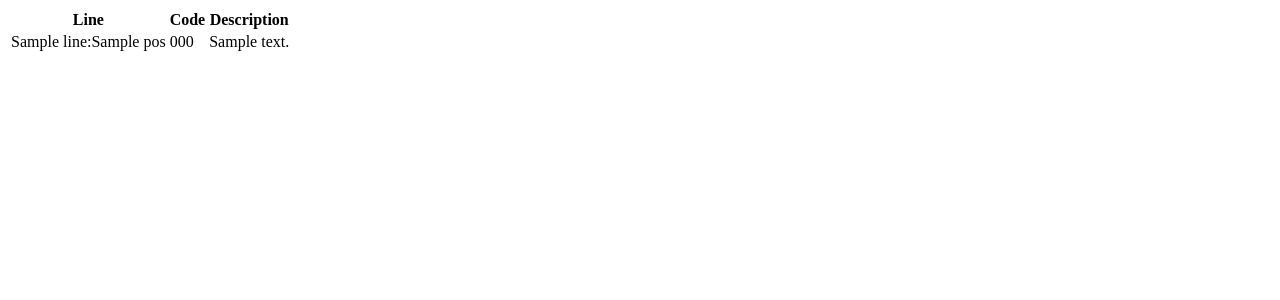
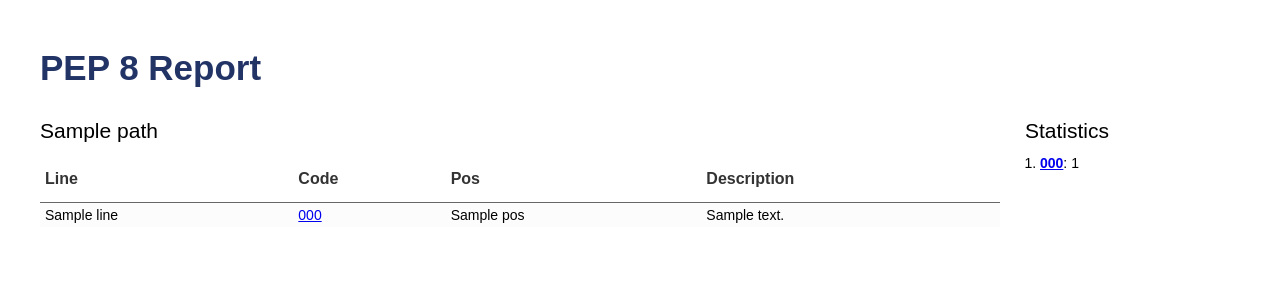
Before and after one commit to myth/pepper8, a Python web app: template pepper8/templates/base.html in a window 1280 px wide. Shown: the top 300 px of the page. Run offline with Jinja, Linux system fonts and the light colour scheme; the template is opened without the code that fills it: most values are stand-ins (such as "Sample title", 1, 10 or a date in 2020).

Commit message:
HTML template output and TeamCity build messages.

```diff
--- a/pepper8/parser.py
+++ b/pepper8/parser.py
@@ -39,16 +39,12 @@ class Parser(object):
                 path, line, char = path.split(':')[:3]
 
                 if not re.match(POSITION, line):
-                    print(line)
                     continue
                 if not re.match(POSITION, char):
-                    print(char)
                     continue
                 if not re.match(ERROR_CODE, code):
-                    print(code)
                     continue
                 if not re.match(FILEPATH, path):
-                    print(path)
                     continue
 
             except IndexError:
--- a/pepper8/templates/base.html
+++ b/pepper8/templates/base.html
@@ -3,27 +3,172 @@
 <head>
     <meta charset="UTF-8">
     <title>PEP 8 Report</title>
+    <style type="text/css">
+        /* BEGIN CSS RESET */
+
+        /* http://meyerweb.com/eric/tools/css/reset/
+           v2.0 | 20110126
+           License: none (public domain)
+        */
+        html, body, div, span, applet, object, iframe,
+        h1, h2, h3, h4, h5, h6, p, blockquote, pre,
+        a, abbr, acronym, address, big, cite, code,
+        del, dfn, em, img, ins, kbd, q, s, samp,
+        small, strike, strong, sub, sup, tt, var,
+        dl, dt, dd, ul, ol, li, u, i, center,
+        fieldset, form, label, legend,
+        table, caption, tbody, tfoot, thead, tr, th, td,
+        article, aside, canvas, details, embed,
+        figure, figcaption, footer, header, hgroup,
+        menu, nav, output, ruby, section, summary,
+        time, mark, audio, video {
+            margin: 0;
+            padding: 0;
+            border: 0;
+            font-size: 100%;
+            font: inherit;
+            vertical-align: baseline;
+            box-sizing: border-box;
+        }
+        /* HTML5 display-role reset for older browsers */
+        article, aside, details, figcaption, figure,
+        footer, header, hgroup, menu, nav, section {
+            display: block;
+        }
+        body {
+            line-height: 1;
+        }
+        ul {
+            list-style: none;
+        }
+        ol {
+            padding-left: 15px;
+        }
+        blockquote, q {
+            quotes: none;
+        }
+        blockquote:before, blockquote:after,
+        q:before, q:after {
+            content: '';
+            content: none;
+        }
+
+        /* END CSS RESET */
+
+        html, body {
+            margin: 0;
+            padding: 20px;
+            width: 100%;
+            height: 100%;
+            font-family: 'Arial', 'Open Sans', sans-serif;
+            font-size: 14px;
+        }
+        h1 {
+            font-size: 2.5em;
+            margin-top: 10px;
+            margin-bottom: 30px;
+            color: #223366;
+            font-weight: bold;
+        }
+        h2 {
+            font-size: 1.5em;
+            margin-top: 5px;
+            margin-bottom: 15px;
+        }
+        h3 {
+            font-size: 1.25em;
+            margin-top: 10px;
+            margin-bottom: 10px;
+        }
+        tr, th, td {
+            margin: 0px;
+            padding: 0px;
+        }
+        table {
+            margin-top: 10px;
+            margin-bottom: 20px;
+            border-collapse: collapse;
+            border-spacing: 0;
+        }
+        table > thead > tr > th {
+            padding: 15px 5px 15px 5px;
+            color: #333;
+            font-size: 16px;
+            font-weight: bold;
+            border-bottom: 1px solid #666;
+        }
+        table > tbody > tr > td {
+            padding: 5px;
+        }
+        table > tbody > tr:nth-child(even) {
+            background-color: #e9e9e9;
+        }
+        table > tbody > tr:nth-child(odd) {
+            background-color: #fcfcfc;
+        }
+        .fill {
+            width: 100%;
+        }
+        .left {
+            width: 80%;
+            float: left;
+        }
+        .right {
+            width: 20%;
+            float: right;
+            padding-left: 25px;
+        }
+        .center {
+            margin: 0 auto;
+        }
+        .text-center {
+            text-align: center;
+        }
+        .text-right {
+            text-align: right;
+        }
+        .text-left {
+            text-align: left;
+        }
+        #build-messages {
+            display: none;
+        }
+    </style>
 </head>
 <body>
+<h1>PEP 8 Report</h1>
+<div class="left">
     {% for file in files %}
-<table class="file">
+    <h2 class="file-path">{{ file.path }}</h2>
+    <table class="fill">
         <thead>
         <tr>
-        <th>Line</th>
-        <th>Code</th>
-        <th>Description</th>
+            <th class="text-left">Line</th>
+            <th class="text-left">Code</th>
+            <th class="text-left">Pos</th>
+            <th class="text-left">Description</th>
         </tr>
         </thead>
         <tbody>
         {% for code, line, pos, description in file.lines %}
         <tr>
-        <td>{{ line }}:{{ pos }}</td>
-        <td>{{ code }}</td>
+            <td>{{ line }}</td>
+            <td><a href="http://flake8.readthedocs.org/en/latest/warnings.html">{{ code }}</a></td>
+            <td>{{ pos }}</td>
             <td>{{ description }}</td>
         </tr>
         {% endfor %}
         </tbody>
     </table>
     {% endfor %}
+</div>
+<aside class="right">
+    <h2>Statistics</h2>
+    <ol>
+        {% for code, count in violations %}
+        <li><b><a href="http://flake8.readthedocs.org/en/latest/warnings.html">{{ code }}</a></b>: {{ count }}</li>
+        {% endfor %}
+    </ol>
+</aside>
 </body>
 </html>
--- a/setup.py
+++ b/setup.py
@@ -46,5 +46,8 @@ setup(
         'Programming Language :: Python :: 2.7',
         'Programming Language :: Python :: 3',
         'Programming Language :: Python :: 3.4',
-    ]
+    ],
+    entry_points={
+        'console_scripts': ['pepper8 = pepper8.pepper8:main']
+    }
 )
```
Also changed, not shown: pepper8/generator.py (+43 -14 lines). Lines whose indentation alone changed are shown as unchanged.
